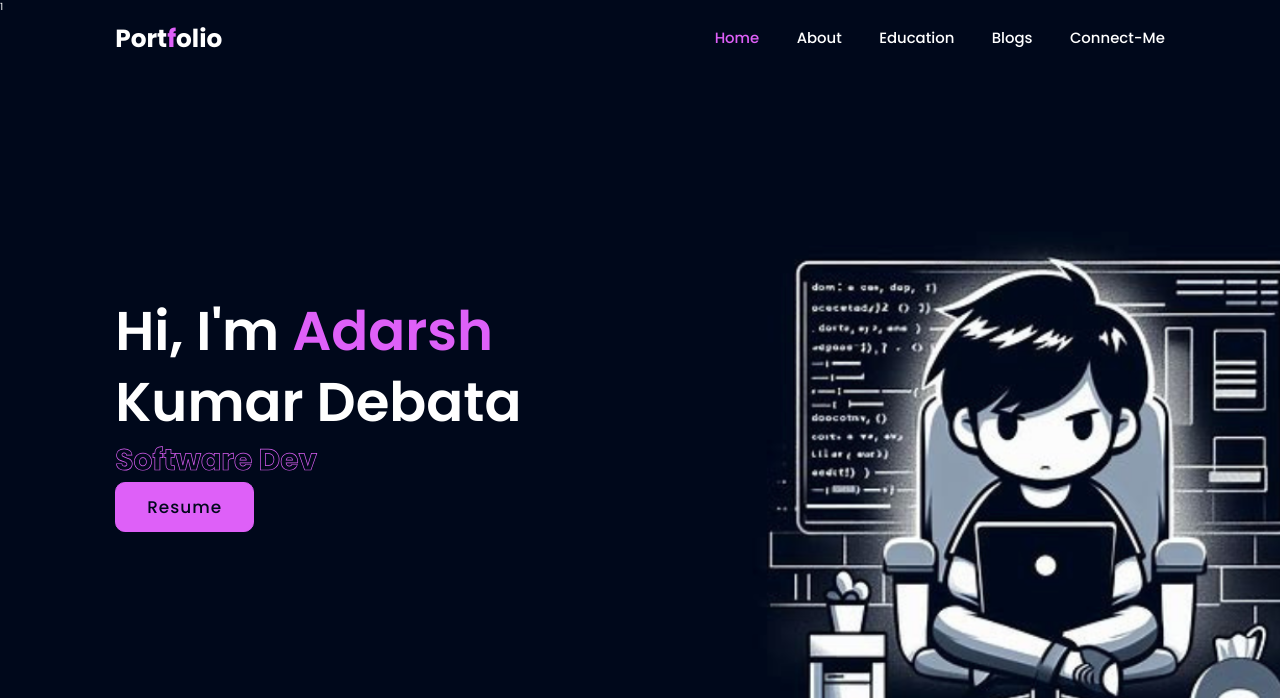
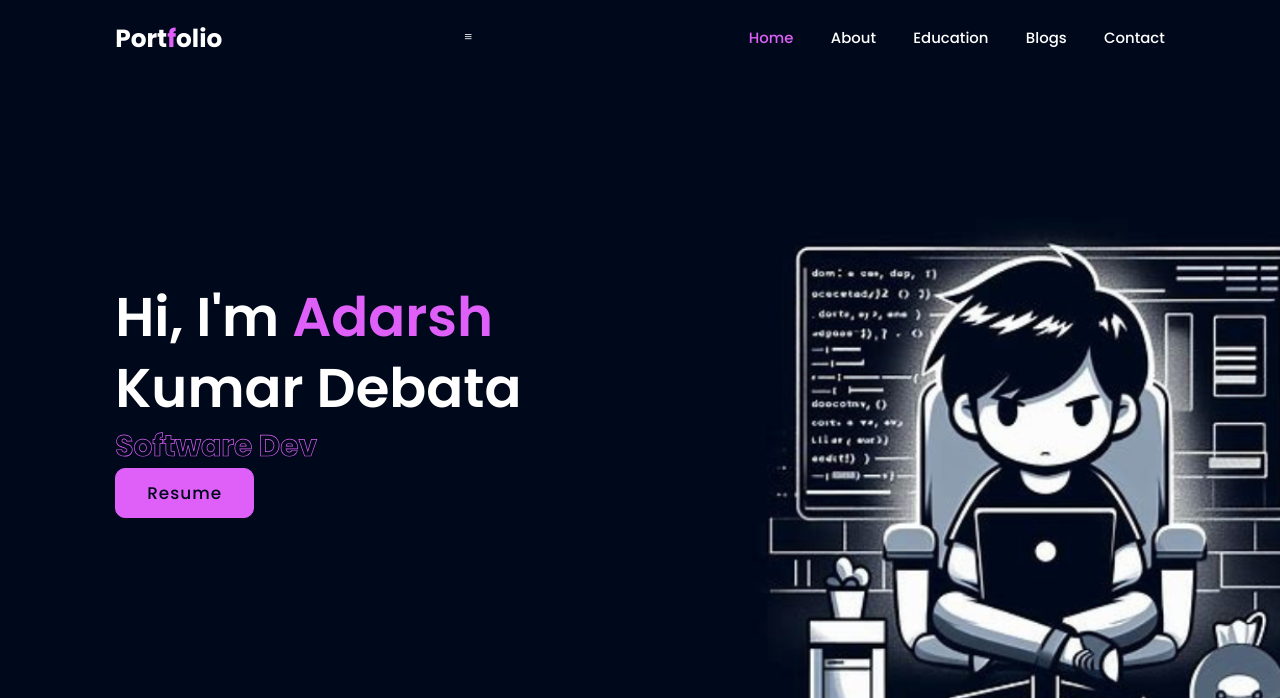
Before and after one commit to adarshdebata/My-Portfolio, a plain HTML site: page index.html in a window 1280 px wide. Shown: the top 698 px of the page. Drawn offline with nearby package versions, Linux system fonts and the light colour scheme.

Commit message:
index.html Update

```diff
--- a/index.html
+++ b/index.html
@@ -6,23 +6,24 @@
     <meta name="viewport" content="width=device-width, initial-scale=1.0">
     <title>Personal-Portfolio</title>
     <link rel="stylesheet" href="style.css"> <!--include style sheet-->
-    <Script src="script.js"></Script> <!--Script Included-->
+
 
     <!-- box-icons import -->
-    <link href='https://unpkg.com/boxicons@2.1.4/css/boxicons.min.css' rel='stylesheet'>1
+    <link href='https://unpkg.com/boxicons@2.1.4/css/boxicons.min.css' rel='stylesheet'>
 </head>
 
 <body>
     <!-- header design -->
     <header class="header">
         <a href="" class="logo">Port<span>f</span>olio</a>
-        <div class='bx bx-menu' id="menu"></div> <!--bx bx-menu is id for menu icon(from box-icon)-->
+        <div class='bx bx-menu' id="menuIcon"></div> <!--bx bx-menu is id for menu icon(from box-icon)-->
+
         <nav>
             <a href="#home" class="active">Home</a>
             <a href="#about">About</a>
             <a href="#education">Education</a>
             <a href="https://adarshh.hashnode.dev/">Blogs</a>
-            <a href="#contact">Connect-Me</a>
+            <a href="#contact">Contact</a>
         </nav>
     </header>
 
@@ -149,6 +150,7 @@
             <a href="#home"><i class='bx bxs-up-arrow'></i></a>
         </div>
     </footer>
+    <script src="script.js"></script> <!--Script Included-->
 </body>
 
 </html>
```
